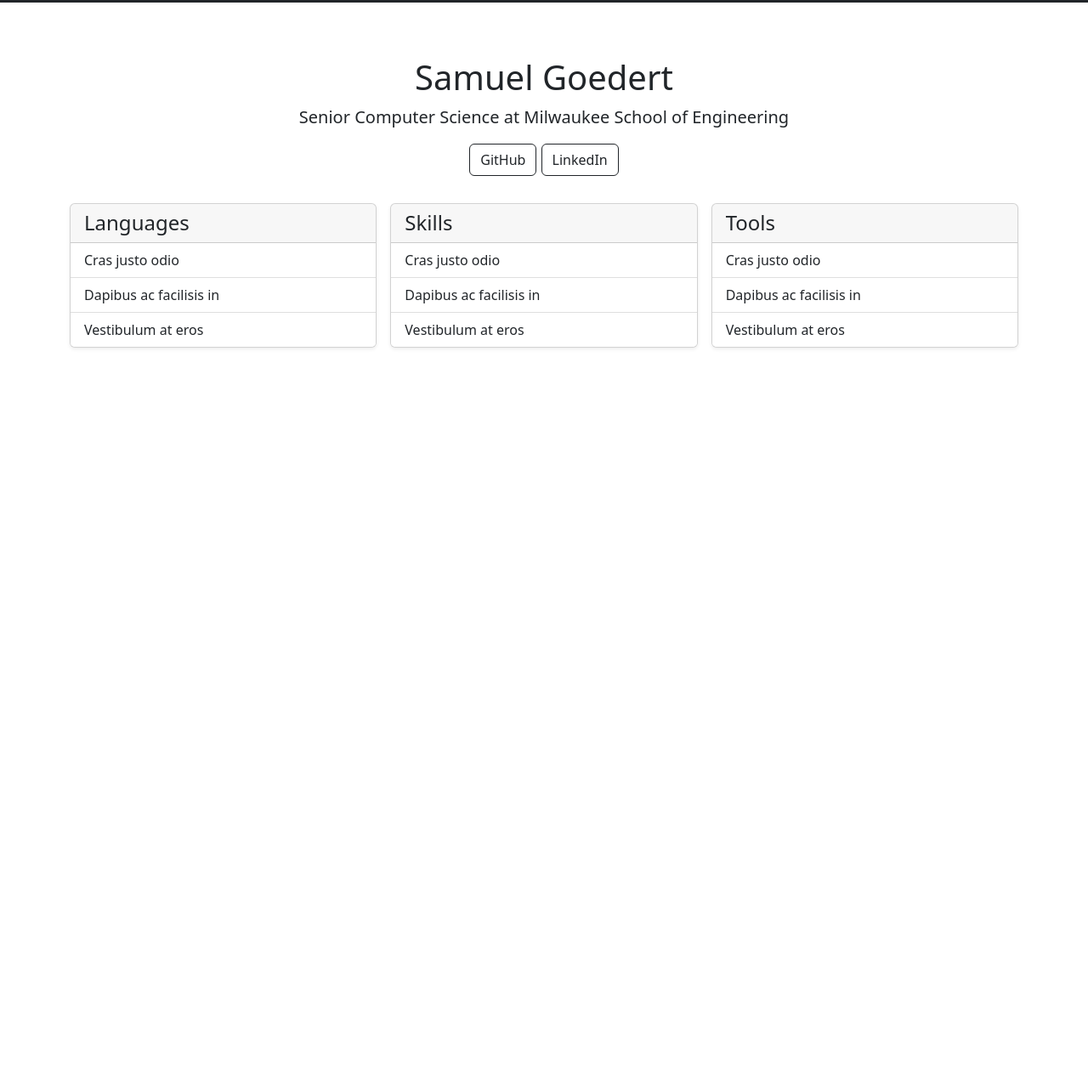
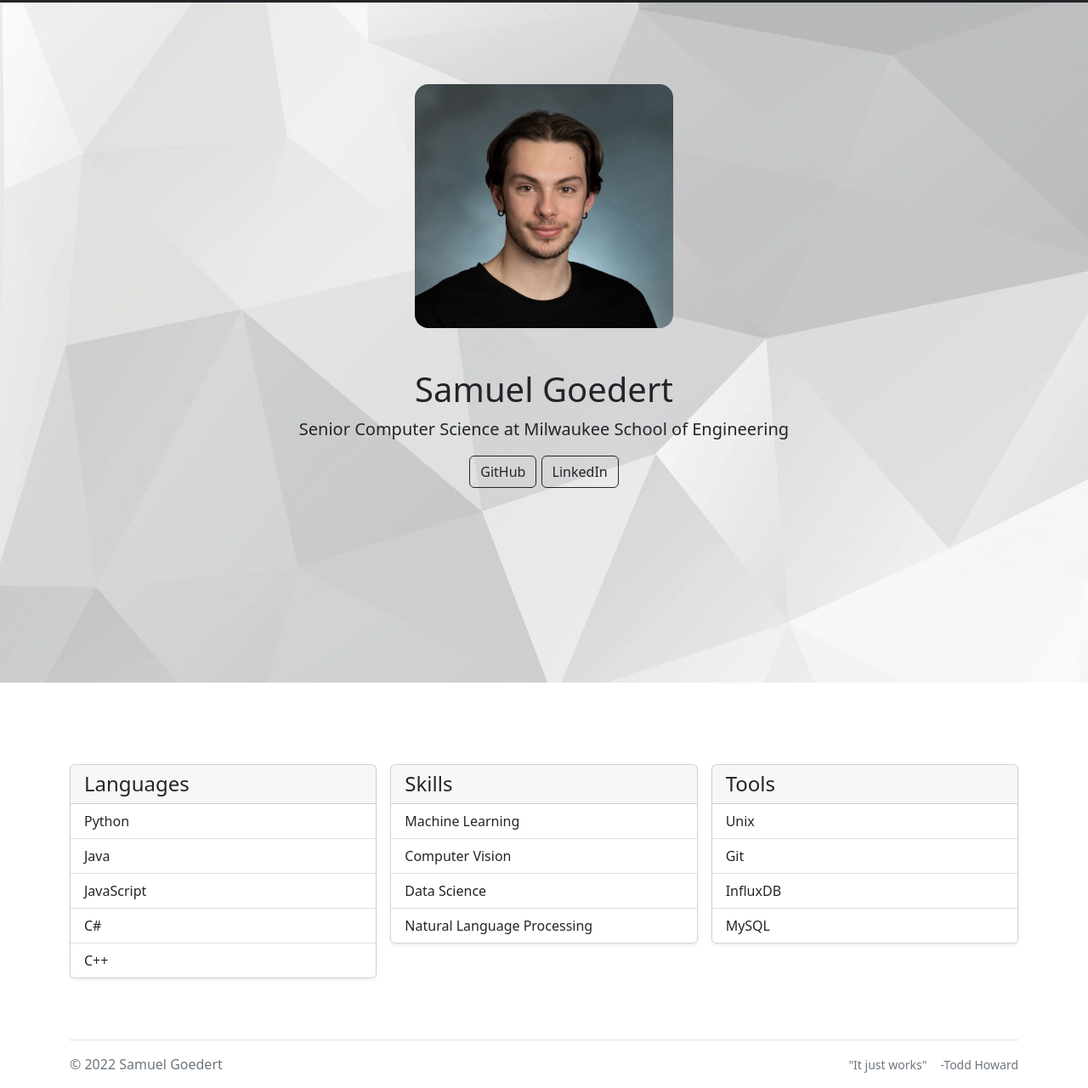
Before and after one commit to goederts/goederts.github.io, a plain HTML site: page index.html in a window 1280 px wide. Shown: the part 81-1361 px from the top of the page at 85% size. Before the commit the page ends 800 px from the top, so only its background shows below. Drawn offline with nearby package versions, Linux system fonts and the light colour scheme.

Commit message:
site updates

```diff
--- a/index.html
+++ b/index.html
@@ -2,14 +2,14 @@
 <html lang="en">
 <head>
     <meta charset="UTF-8">
-    <title>Hello World</title>
+    <title>Home</title>
 </head>
 
 <link href="https://cdn.jsdelivr.net/npm/bootstrap@5.2.2/dist/css/bootstrap.min.css" rel="stylesheet" integrity="sha384-Zenh87qX5JnK2Jl0vWa8Ck2rdkQ2Bzep5IDxbcnCeuOxjzrPF/et3URy9Bv1WTRi" crossorigin="anonymous">
 <script src="https://cdn.jsdelivr.net/npm/bootstrap@5.2.2/dist/js/bootstrap.bundle.min.js" integrity="sha384-OERcA2EqjJCMA+/3y+gxIOqMEjwtxJY7qPCqsdltbNJuaOe923+mo//f6V8Qbsw3" crossorigin="anonymous"></script>
 
 <body class="">
-<svg xmlns="http://www.w3.org/2000/svg" style="display: none;">
+    <svg xmlns="http://www.w3.org/2000/svg" style="display: none;">
     <symbol id="home" viewBox="0 0 16 16">
         <path d="M8.354 1.146a.5.5 0 0 0-.708 0l-6 6A.5.5 0 0 0 1.5 7.5v7a.5.5 0 0 0 .5.5h4.5a.5.5 0 0 0 .5-.5v-4h2v4a.5.5 0 0 0 .5.5H14a.5.5 0 0 0 .5-.5v-7a.5.5 0 0 0-.146-.354L13 5.793V2.5a.5.5 0 0 0-.5-.5h-1a.5.5 0 0 0-.5.5v1.293L8.354 1.146zM2.5 14V7.707l5.5-5.5 5.5 5.5V14H10v-4a.5.5 0 0 0-.5-.5h-3a.5.5 0 0 0-.5.5v4H2.5z"></path>
     </symbol>
@@ -51,9 +51,23 @@
         </div>
     </div>
 </header>
-<div class="d-flex h-100 text-center mt-5">
-    <div class="cover-container d-flex w-100 h-100 p-3 mx-auto flex-column">
+
+<style>
+    html, body {margin:0;padding:0;height:100%;}
+    .parallax {
+        background-image: url("bg.webp");
+        min-height: 500px;
+        background-attachment: fixed;
+        background-position: center;
+        background-repeat: no-repeat;
+        background-size: cover;
+    }
+</style>
+
+<div class="h-100 text-center parallax">
+    <div class="cover-container w-100 p-3 mx-auto pt-5">
         <main class="px-3">
+            <img src="portrait.jpg" class="rounded-4 img-fluid w-25 my-5">
             <h1>Samuel Goedert</h1>
             <p class="lead">Senior Computer Science at Milwaukee School of Engineering</p>
             <p class="lead">
@@ -64,15 +78,17 @@
     </div>
 </div>
 
-<div class="container">
+<div class="container mt-5 py-5">
     <div class="row row-cols-1 row-cols-sm-2 row-cols-md-3 g-3 ">
         <div class="col">
             <div class="card shadow-sm">
                 <h4 class="card-header">Languages</h4>
                 <ul class="list-group list-group-flush">
-                    <li class="list-group-item">Cras justo odio</li>
-                    <li class="list-group-item">Dapibus ac facilisis in</li>
-                    <li class="list-group-item">Vestibulum at eros</li>
+                    <li class="list-group-item">Python</li>
+                    <li class="list-group-item">Java</li>
+                    <li class="list-group-item">JavaScript</li>
+                    <li class="list-group-item">C#</li>
+                    <li class="list-group-item">C++</li>
                 </ul>
             </div>
         </div>
@@ -80,9 +96,10 @@
             <div class="card shadow-sm">
                 <h4 class="card-header">Skills</h4>
                 <ul class="list-group list-group-flush">
-                    <li class="list-group-item">Cras justo odio</li>
-                    <li class="list-group-item">Dapibus ac facilisis in</li>
-                    <li class="list-group-item">Vestibulum at eros</li>
+                    <li class="list-group-item">Machine Learning</li>
+                    <li class="list-group-item">Computer Vision</li>
+                    <li class="list-group-item">Data Science</li>
+                    <li class="list-group-item">Natural Language Processing</li>
                 </ul>
             </div>
         </div>
@@ -90,14 +107,27 @@
             <div class="card shadow-sm">
                 <h4 class="card-header">Tools</h4>
                 <ul class="list-group list-group-flush">
-                    <li class="list-group-item">Cras justo odio</li>
-                    <li class="list-group-item">Dapibus ac facilisis in</li>
-                    <li class="list-group-item">Vestibulum at eros</li>
+                    <li class="list-group-item">Unix</li>
+                    <li class="list-group-item">Git</li>
+                    <li class="list-group-item">InfluxDB</li>
+                    <li class="list-group-item">MySQL</li>
                 </ul>
             </div>
         </div>
     </div>
 </div>
 
+<div class="container mt-2">
+  <footer class="d-flex flex-wrap justify-content-between align-items-center py-3 my-4 border-top">
+    <div class="col-md-4 d-flex align-items-center">
+      <span class="mb-3 mb-md-0 text-muted">© 2022 Samuel Goedert</span>
+    </div>
+
+    <ul class="nav col-md-4 justify-content-end list-unstyled d-flex">
+      <li class="ms-3"><small class="text-muted">"It just works"</small></li>
+      <li class="ms-3"><small class="text-muted">-Todd Howard</small></li>
+    </ul>
+  </footer>
+</div>
 </body>
 </html>
```
Also changed, not shown: dev/src/index.html (+31 -13 lines), dev/src/projects/index.html (+2 -2 lines), projects/index.html (+16 -3 lines), resume/index.html (+14 -1 lines).
